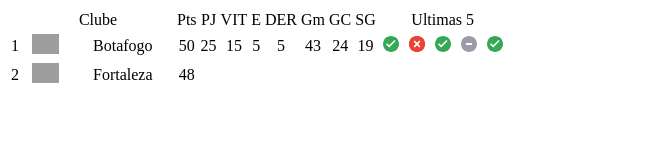
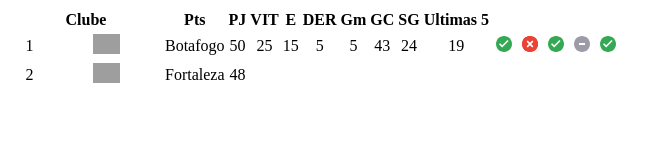
Before and after one commit to EricoBorgonove/esbam-web2-2pMat, a plain HTML site: page pages/tabelaBrasileirao.html in a window 1280 px wide. Shown: the whole page, without its empty margins (0-668 px from the left). Drawn offline with Linux system fonts and the light colour scheme; grey boxes are pictures that could not be loaded.

Commit message:
aula do dia 12/08

```diff
--- a/pages/tabelaBrasileirao.html
+++ b/pages/tabelaBrasileirao.html
@@ -14,18 +14,18 @@
     <main>
         <table>
             <thead>
-                <th>
-                    <td colspan="2" width="150px">Clube</td>
-                    <td>Pts</td>
-                    <td>PJ</td>
-                    <td>VIT</td>
-                    <td>E</td>
-                    <td>DER</td>
-                    <td>Gm</td>
-                    <td>GC</td>
-                    <td>SG</td>
-                    <td>Ultimas 5</td>
-                </th>
+                <tr>
+                    <th colspan="2" width="150px">Clube</th>
+                    <th>Pts</th>
+                    <th>PJ</th>
+                    <th>VIT</th>
+                    <th>E</th>
+                    <th>DER</th>
+                    <th>Gm</th>
+                    <th>GC</th>
+                    <th>SG</th>
+                    <th>Ultimas 5</th>
+                </tr>
             </thead>
             <tbody>
                 <tr>
```
